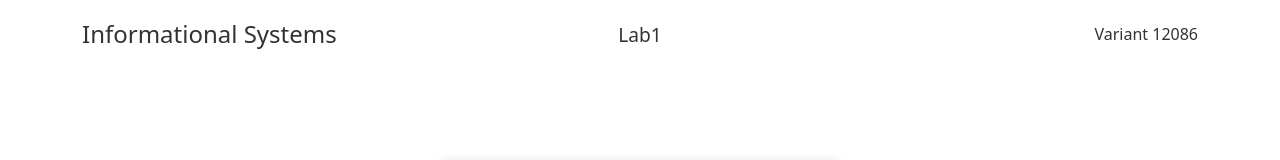
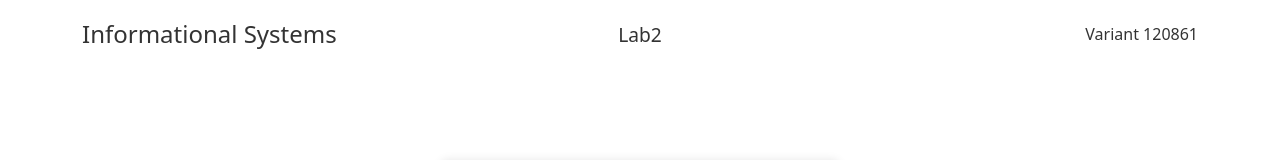
Before and after one commit to LocalPiperITMO/informational-systems, a React (Vite) app in the folder lab2/frontend/: page /auth in a window 1280 px wide. Shown: the top 160 px of the page. Built offline with nearby package versions, Linux system fonts and the light colour scheme.

Commit message:
chore: it is lab2 now

```diff
--- a/lab2/frontend/index.html
+++ b/lab2/frontend/index.html
@@ -4,7 +4,7 @@
     <meta charset="UTF-8" />
     <link rel="icon" type="image/ico" href="/meme.ico" />
     <meta name="viewport" content="width=device-width, initial-scale=1.0" />
-    <title>SUFFERING NEVER ENDS</title>
+    <title>SUFFERING ENDED QUESTION MARK</title>
   </head>
   <body>
     <div id="root"></div>
--- a/lab2/frontend/src/components/Header.tsx
+++ b/lab2/frontend/src/components/Header.tsx
@@ -11,10 +11,10 @@ const Header: React.FC = () => {
                         <h1>Informational Systems</h1>
                     </Col>
                     <Col className="text-center">
-                        <h2>Lab1</h2>
+                        <h2>Lab2</h2>
                     </Col>
                     <Col className="text-end">
-                        <h3>Variant 12086</h3>
+                        <h3>Variant 120861</h3>
                     </Col>
                 </Row>
             </Container>
```
